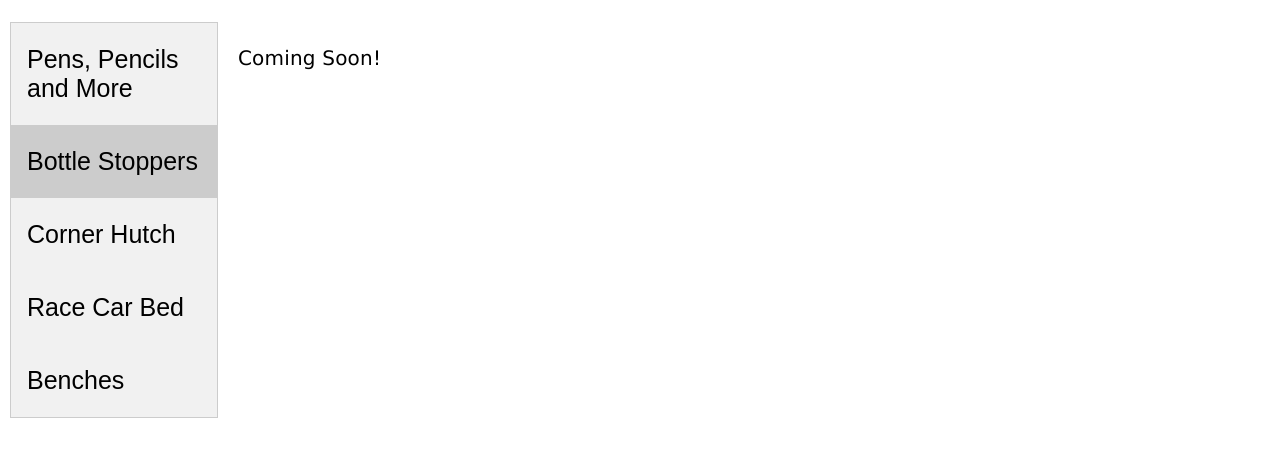
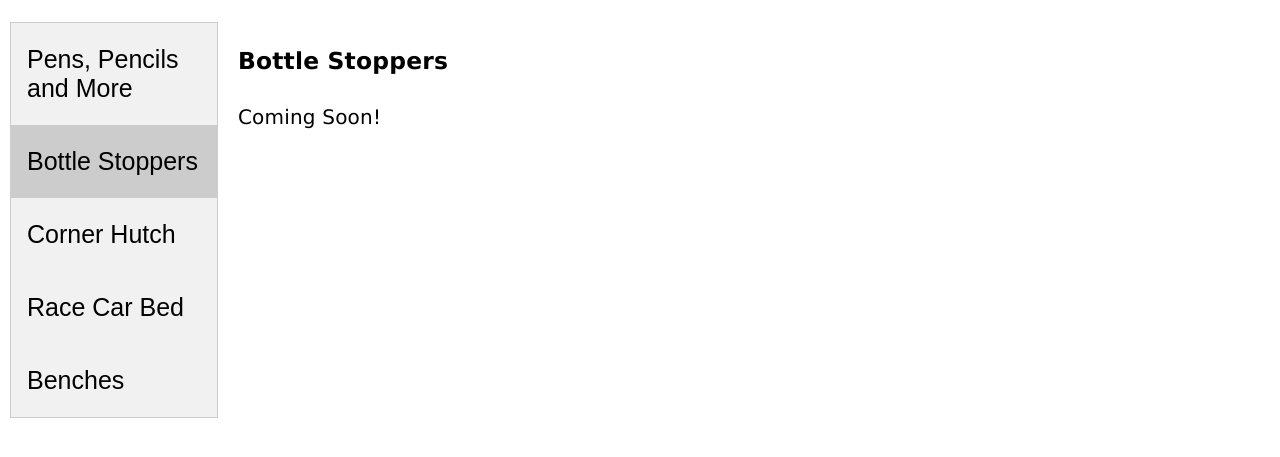
Before and after one commit to DJCactusBlue/cactusbluewoodshop, a plain HTML site: page index.html in a window 1280 px wide. Both pictures are taken after a click on the button "Bottle Stoppers". Shown: the part 399-856 px from the top of the page. Drawn offline with Linux system fonts and the light colour scheme.

Commit message:
added bottle stopper title on tab

```diff
--- a/index.html
+++ b/index.html
@@ -51,6 +51,7 @@
             </div>
 
             <div id="Bottle Stoppers" class="tabcontent">
+              <h3>Bottle Stoppers</h3>
               <p>Coming Soon!</p>
             </div>
 
```
